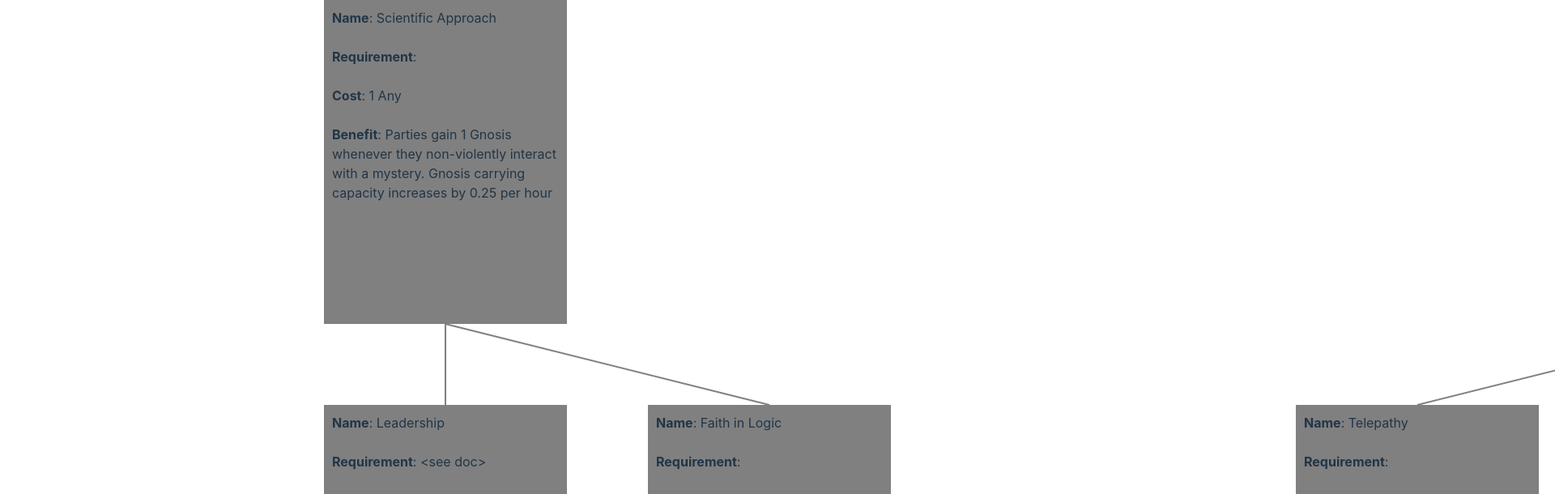
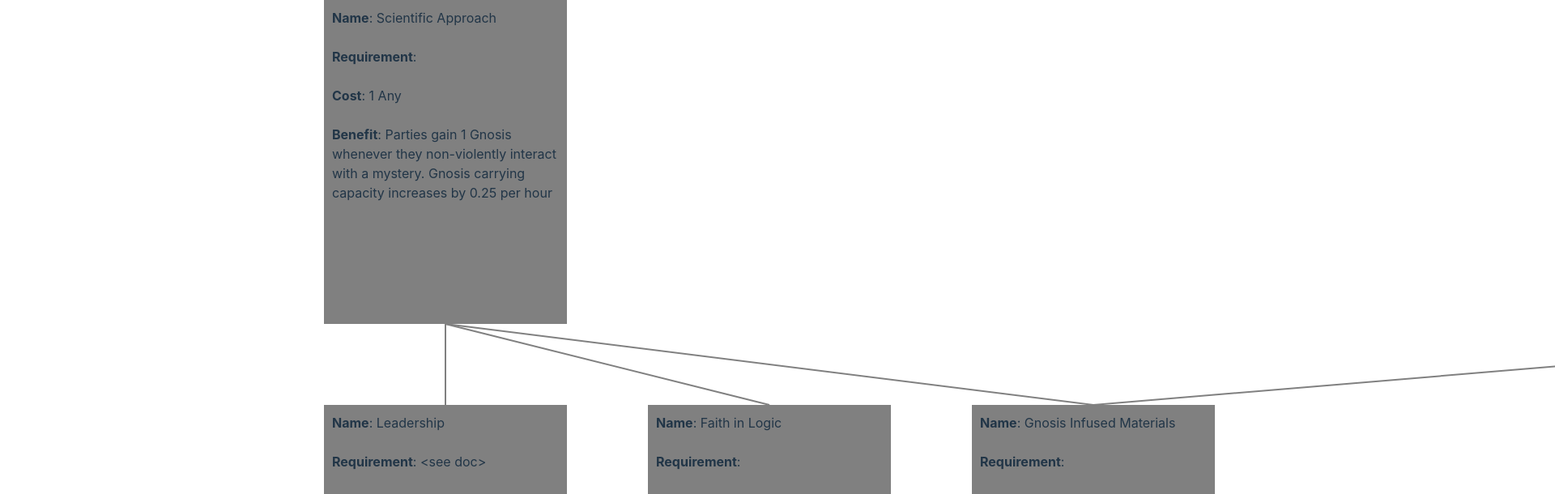
Before and after one commit to Stratege/Elysium, a Vue app: page /#/Research in a window 1280 px wide. Shown: the top 610 px of the page at 81% size, 1920 px wide, since content can reach past the window. Built offline with nearby package versions, Linux system fonts and the light colour scheme.

Commit message:
removed fake data, also added more research

```diff
--- a/src/assets/hexData.ts
+++ b/src/assets/hexData.ts
@@ -27,8 +27,8 @@ export const realEntries : {[x:string] : entry} = {
     faction: 'Dungeon',
     owningGM: 'Stratege',
   },
-  "6,19": {
+/*  "6,19": {
     faction: 'Nihi',
     owningGM: 'Stratege',
-  }
+  }*/
 }
--- a/src/assets/researchData.ts
+++ b/src/assets/researchData.ts
@@ -1,9 +1,9 @@
 import type {TreeNode} from "../util/types";
 
-const gp = 5
-const scry = 6
+const gp = 6
+const scry = 7
 const sa = 1
-const bt = 8
+const bt = 9
 const nihilimInternal: TreeNode<{desc : string,
   cost : number,
   benefit : string}>[] = [
@@ -30,12 +30,16 @@ const nihilimInternal: TreeNode<{desc : string,
   { x: scry+1, y: 2, name: "Halls of Divination", dependOn: ["Scrying"], elem: { desc: "", cost: 1, benefit: "Unlocks [Halls of Divination], a building that gives +2 weekly scout capacity"}},
   { x: gp, y: 3, name: "Mystic Focus", dependOn: ["Arcane Warfare"], elem: { desc: "", cost: 1, benefit: ""}},
   { x: gp, y: 4, name: "Gnosis Truths", dependOn: ["Mystic Focus"], elem: { desc: "", cost: 1, benefit: ""}},
-  { x: 7, y: 5, name: "Scientific Treatment", dependOn: [], elem: { desc: "", cost: 1, benefit: "Once per session per player, if they would receive a minor defeat instead they don't."}},
-  { x: 7, y: 6, name: "Intistutionalized Medical Care", dependOn: ["Scientific Treatment"], elem: { desc: "<desc (desc so hard, it is a good one)>", cost: 1, benefit: "Scientific Treatment benefit also applies to Major Defeats. Unlock [Surgery Halls], a building that further boosts this benefit"}},
+  { x: sa-1, y: 4, name: "Scientific Treatment", dependOn: ["Total Project Awareness"], elem: { desc: "", cost: 1, benefit: "Once per session per player, if they would receive a minor defeat instead they don't."}},
+  { x: sa-1, y: 5, name: "Intistutionalized Medical Care", dependOn: ["Scientific Treatment"], elem: { desc: "<desc (desc so hard, it is a good one)>", cost: 1, benefit: "Scientific Treatment benefit also applies to Major Defeats. Unlock [Surgery Halls], a building that further boosts this benefit"}},
   { x: sa+1, y: 3, name: "Banish the Emotional", dependOn: ["Indoctrination"], elem: { desc: "<see \"ages of hate\" doc>", cost: 1, benefit: ""}},
   { x: gp-2, y: 4, name: "Mind Transference", dependOn: ["Monomind"], elem: { desc: "", cost: 1, benefit: ""}},
+  { x: bt, y: 3, name: "Unequaled Stratagems", dependOn: ["Military Discipline"], elem: { desc: "<see doc>", cost: 1, benefit: ""}},
+  { x: sa+2, y: 1, name: "Gnosis Infused Materials", dependOn: ["Scientific Approach",  "Gnosis Principles"], elem: { desc: "", cost: 1, benefit: ""}},
+  { x: sa+2, y: 2, name: "Durability Science", dependOn: ["Gnosis Infused Materials"], elem: { desc: "", cost: 1, benefit: ""}},
+  { x: sa+3, y: 3, name: "Transcending the Steel", dependOn: ["Durability Science"], elem: { desc: "", cost: 1, benefit: ""}},
 
-
+  { x: gp-1, y: 6, name: "Omnipotence", dependOn: ["Gnosis Truths", "Mind Transference"], elem: { desc: "", cost: 1, benefit: "Can construct [Pillars of Ascension] which allow the Deity to fully manifest if the preparations are done"}},
   /*
   { x: , y: , name: "", dependOn: [], elem: { desc: "", cost: 1, benefit: ""}},
   { x: , y: , name: "", dependOn: [], elem: { desc: "", cost: 1, benefit: ""}},
@@ -61,23 +65,17 @@ arcane channeling
 soulbinding - desc
 arcane warfare - desc
 focused horror - desc????
-Omnipotence
 
-
-Durability Science
-Transcending the Steel
 
 Martial Training
 War Strategies - desc
-Unequaled Stratagems - desc
 The Speed of Pain - desc????
 Clarity of One - desc
-Superiror Reflexes
+Superior Reflexes
 Dual Thought - desc
 Total Presence - desc
 
 
-Gnosis Infused Materials
 Coordinated Scrapping
 --this section is a bit weak--
 Refining
@@ -88,14 +86,9 @@ Stripmining
 Striking in the rythm - rename, something about nihi cooperation for efficiency
 ----
 
-
-
 Deceitful Magicks
 Psychic Agency
 
-
-
 ---------
 
-
 */
```
